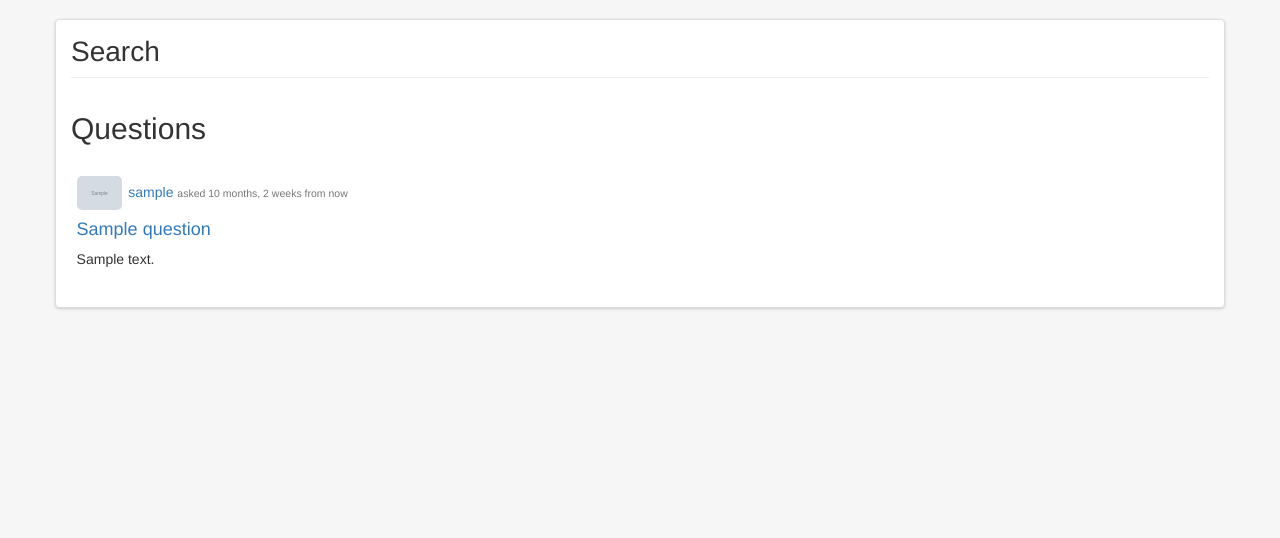
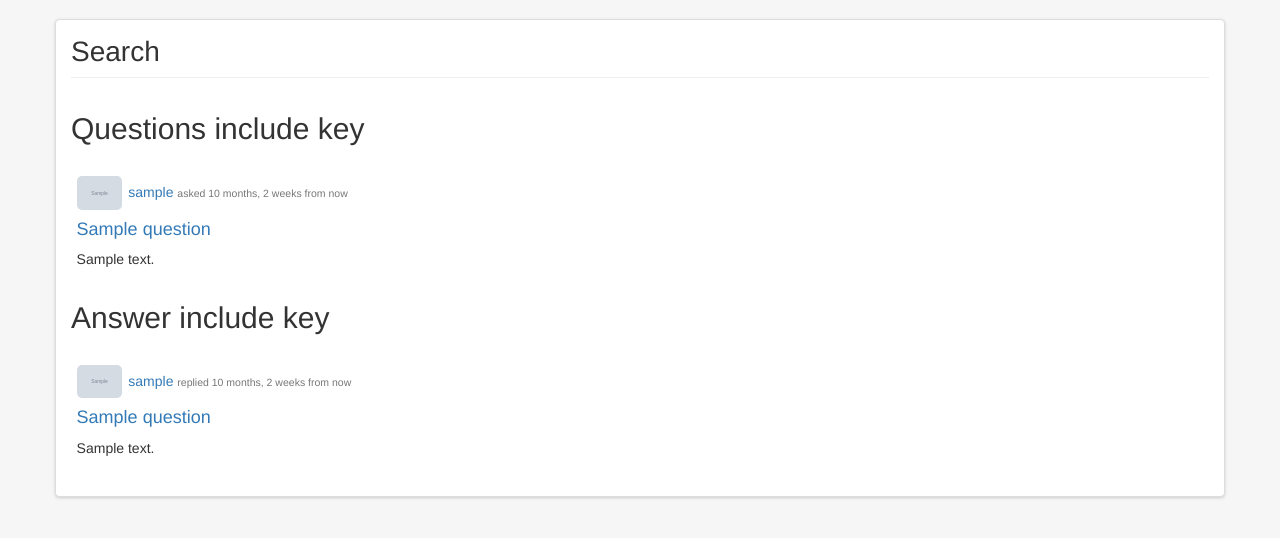
Before and after one commit to qiulongquan/community, a Django app: template search/templates/search/results.html in a window 1280 px wide. Shown: the part 51-589 px from the top of the page. Run offline with Django 3.2, Linux system fonts and the light colour scheme; the template is opened without the code that fills it: most values are stand-ins (such as "Sample title", 1, 10 or a date in 2020); grey boxes marked "Sample" are stand-in pictures; some libraries are stand-ins or nearby versions.

Commit message:
content update

```diff
--- a/questions/forms.py
+++ b/questions/forms.py
@@ -27,7 +27,6 @@ class AnswerForm(forms.ModelForm):
         max_length=2000,
         widget=forms.Textarea(attrs={'class': 'form-control', 'rows': '4'})
     )
-
     class Meta:
         model = Answer
         fields = ['description']
--- a/questions/views.py
+++ b/questions/views.py
@@ -52,6 +52,7 @@ class QuestionDetailView(CreateView):
         question_id = self.kwargs.get('pk')
         question = Question.objects.get(pk=question_id)
         kwargs['question'] = question
+        print("type="+str(type(question)))
         if Answer.objects.filter(question=question):
             kwargs['answers'] = Answer.objects.filter(question=question)
 
@@ -69,6 +70,7 @@ def create_answer(request, pk):
             answer.description = form.cleaned_data.get('description')
             answer.save()
             messages.success(request, 'The answer was created with success!')
+            print("The answer was created with success!")
             return redirect('questions:question_detail', answer.question.pk)
     else:
         form = AnswerForm()
--- a/search/templates/search/results.html
+++ b/search/templates/search/results.html
@@ -23,10 +23,10 @@
   </div>
   <div class="row results">
     <div class="col-md-9">
-     <h2>{% trans 'Questions' %}</h2>
-        {% if results %}
+     <h2>{% trans 'Questions include key' %}</h2>
+        {% if results_q %}
             <ul class="questions-results">
-            {% for question in results %}
+            {% for question in results_q %}
                 <li question-id="{{ question.pk }}">
                     <h5>
                         <img src="{{ question.user.profile.get_picture }}" class="result-user">
@@ -45,6 +45,29 @@
         {% else %}
             <h4 class="no-result">{% trans 'No question found' %} :(</h4>
         {% endif %}
+
+     <h2>{% trans 'Answer include key' %}</h2>
+        {% if results_a %}
+            <ul class="questions-results">
+            {% for answer in results_a %}
+                <li question-id="{{ answer.question.pk }}">
+                    <h5>
+                        <img src="{{ answer.user.profile.get_picture }}" class="result-user">
+                        <a href="{% url 'user_profile:profile' answer.user.id %}">
+                            {{ answer.user.username }}
+                        </a>
+                        <small>{% trans 'replied' %} {{ answer.create_date|naturaltime }}</small>
+                    </h5>
+                    <h4><a href="{% url 'questions:question_detail' answer.question.pk %}">{{ answer.question.title }}</a></h4>
+                    <div class="question-description">
+                        {{ answer.question.get_description_preview_as_markdown|safe }}
+                    </div>
+                </li>
+            {% endfor %}
+            </ul>
+        {% else %}
+            <h4 class="no-result">{% trans 'No answer found' %} :(</h4>
+        {% endif %}
     </div>
   </div>
 
```
Also changed, not shown: community/settings.py (+14 -17 lines), search/views.py (+8 -4 lines).
